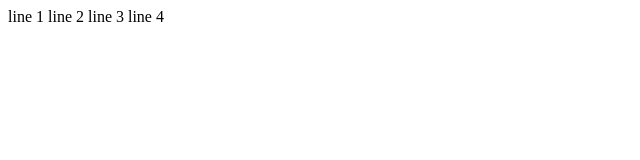
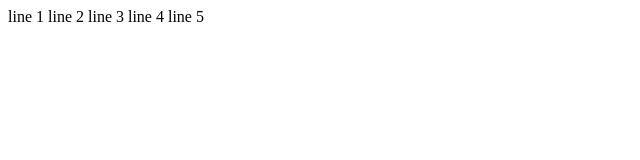
Before and after one commit to mdedgjonaj/Integration.Git.Test1, a plain HTML site: page Index.html in a window 1280 px wide. Shown: the full height of the page, 0-640 px from the left. Drawn offline with Linux system fonts and the light colour scheme.

Commit message:
B-11971 test

```diff
--- a/Index.html
+++ b/Index.html
@@ -8,5 +8,6 @@
     line 2
     line 3
     line 4
+    line 5
 </body>
 </html>
```
